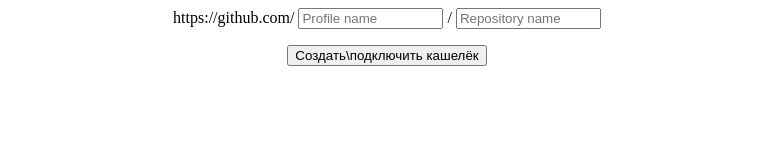
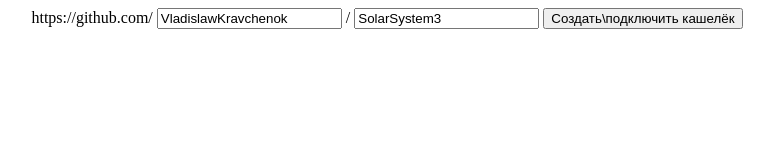
Before and after one commit to Lipnevich/smart-rewarding, a plain HTML site: page smart.html in a window 1280 px wide. Shown: the whole page, without its empty margins (253-1027 px from the left). Drawn offline with Linux system fonts and the light colour scheme.

Commit message:
Some clearing

```diff
--- a/smart.html
+++ b/smart.html
@@ -1,10 +1,10 @@
 <html>
 <head>
-    <meta charset="utf-8">
-    <title>Smart Reward</title>
-    <script src="./node_modules/@waves/waves-api/dist/waves-api.min.js"></script>
-    <script src="./node_modules/github-api/dist/GitHub.bundle.min.js"></script>
-    <script>
+<meta charset="utf-8">
+<title>Smart Reward</title>
+<script src="./node_modules/@waves/waves-api/dist/waves-api.min.js"></script>
+<script src="./node_modules/github-api/dist/GitHub.bundle.min.js"></script>
+<script>
     const preAlias = '-.0123456789@_';
     const Waves = WavesAPI.create(WavesAPI.TESTNET_CONFIG);
     const git = new GitHub();
@@ -21,6 +21,7 @@
                 document.getElementById('errorMessageId').textContent = e.response.data.message;
                 document.getElementById('container').textContent = '';
             });
+
     <!--currentAlias = preAlias + document.getElementById('repositoryId').value;-->
     <!--if(Waves.API.Node.aliases.byAlias(preAlias + document.getElementById('repositoryId').value).address != 'undefined'){-->
         <!--const newWallet = Waves.Seed.create();-->
@@ -98,24 +99,20 @@
 <body>
 
 
-<div style="text-align: center">
-    <label>https://github.com/</label>
-    <input type="text" name="key" size="15" id="profileId" placeholder="Profile name"/>
-    <label>/</label>
-    <input type="text" name="key" size="15" id="repositoryId" placeholder="Repository name"/>
-</div>
+<div align="center">
+    https://github.com/
+    <input type="text" value="VladislawKravchenok" size="20" id="profileId" placeholder="Profile name"/>
+    /
+    <input type="text" value="SolarSystem3" size="20" id="repositoryId" placeholder="Repository name"/>
 
-<p style="text-align: center">
-    <button onclick="checkRepository()" id="createButtonId">Создать\подключить кашелёк</button>
-</p>
 
-<div style="text-align: center" id="divAddressId">
-    <span id="addressId" style="text-align: center" hidden>address</span>
-</div>
+    <button onclick="checkRepository()" id="createButtonId"> Создать\подключить кашелёк</button>
 
-<div style="text-align: center" id="divBalanceId">
-    <span id="balanceId" style="text-align: center" hidden>balance</span>
-</div>
+    <div style="visibility:hidden" id="userWalletId">
+
+
+    </div>
+
 
 <div style="text-align: center">
     <input type="text" name="key" size="15" id="accountId"
@@ -128,6 +125,7 @@
 </div>
 
 <div id="container" style="text-align: center">   </div>
-<div id="errorMessageId" style="text-align: center; color: red" >   </div>
+<div id="errorMessageId" style="color: red"/>
+</div>
 </body>
 </html>
```
